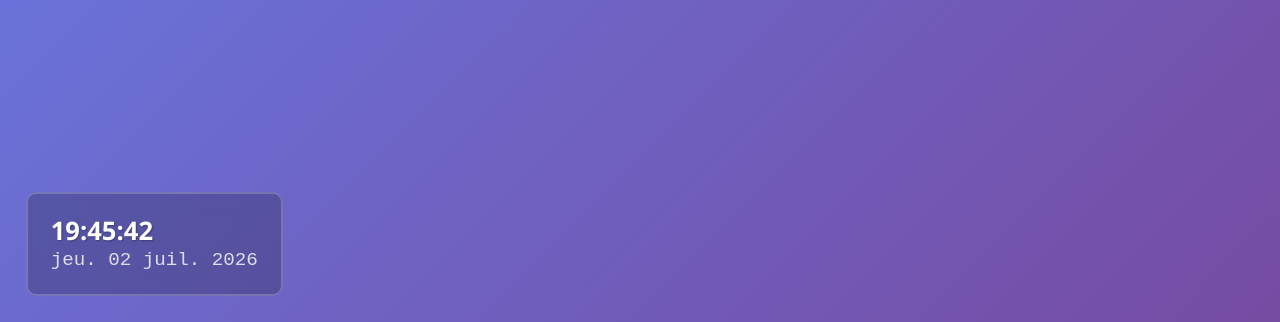
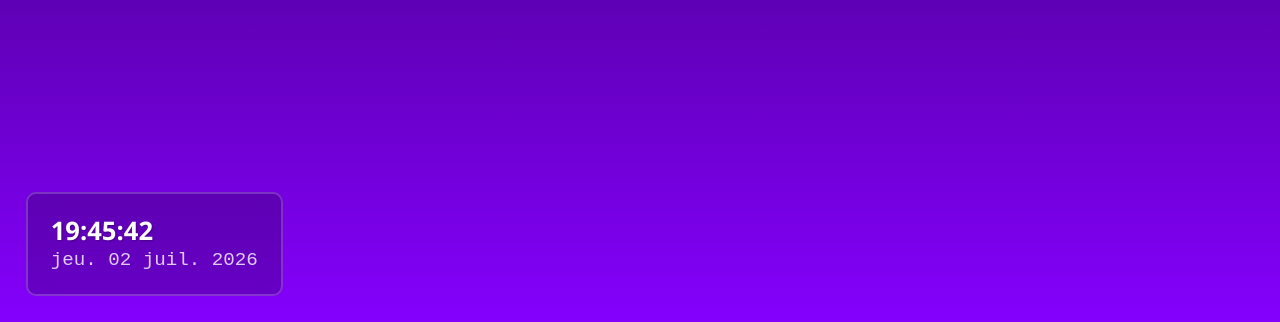
Before and after one commit to BryanDrouet/microvision-overlays, a plain HTML site: page pages/main-screen.html in a window 1280 px wide. Shown: the part 478-800 px from the top of the page. Drawn offline with Linux system fonts and the light colour scheme.

Commit message:
Restauration du dégradé de fond original pour l'écran principal

```diff
--- a/css/main-screen.css
+++ b/css/main-screen.css
@@ -1,5 +1,5 @@
 /* Main Screen - Gradient Original */
 body {
-    background: linear-gradient(135deg, #667eea 0%, #764ba2 100%);
+    background: linear-gradient(0deg, #8400FC, #27014B);
     background-attachment: fixed;
 }
```
